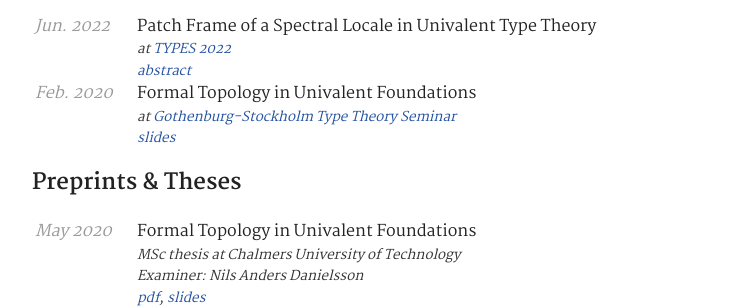
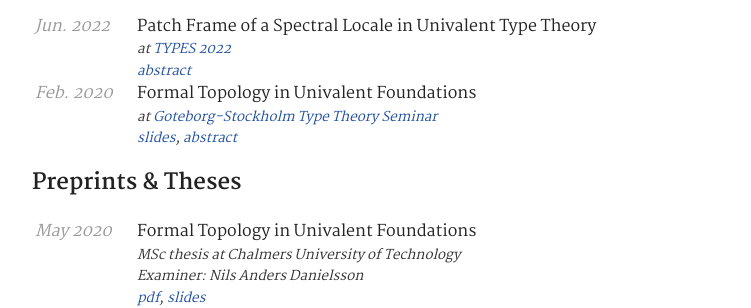
Before and after one commit to ayberkt/homepage, a Jekyll site: the page built from publications.md, in a window 1280 px wide. Shown: the part 358-666 px from the top of the page, without its empty margins (264-1015 px from the left). Built offline with Jekyll 4.4.1, drawn with Linux system fonts in a browser that asks for light colours.

Commit message:
Add missing links for the Goteborg-Stockholm type theory seminar talk

```diff
--- a/_data/talks.yml
+++ b/_data/talks.yml
@@ -5,5 +5,7 @@
   abstract_link: https://types22.inria.fr/files/2022/06/TYPES_2022_paper_21.pdf
 - title: Formal Topology in Univalent Foundations
   date: Feb. 2020
-  event: Gothenburg-Stockholm Type Theory Seminar
+  event: Goteborg-Stockholm Type Theory Seminar
+  event_link: https://wiki.portal.chalmers.se/cse/pmwiki.php/ProgLog/StockholmGoteborgMeeting200227
   slides_link: https://raw.githubusercontent.com/ayberkt/gstts-formal-topology-talk/master/latex/slides.pdf
+  abstract_link: https://wiki.portal.chalmers.se/cse/pmwiki.php/ProgLog/StockholmGoteborgMeeting200227#tosun
```
